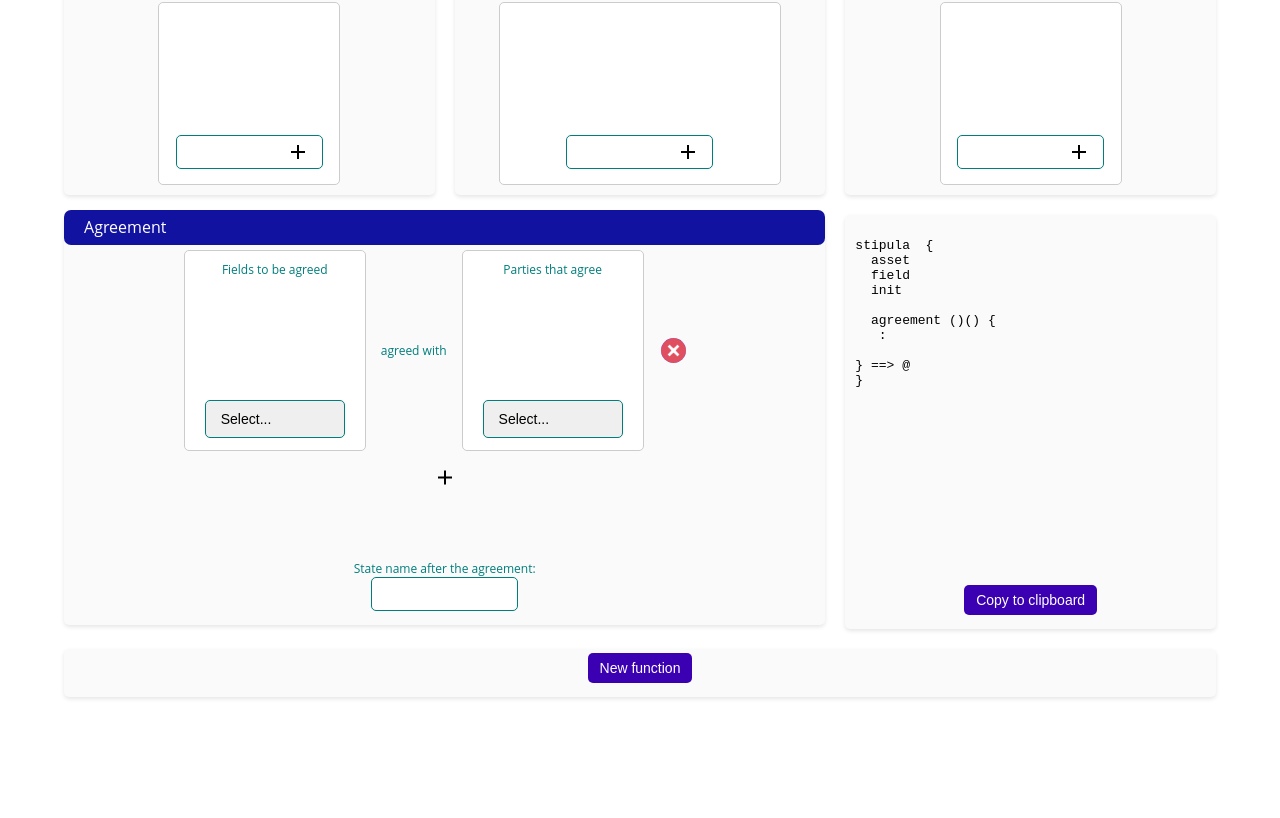
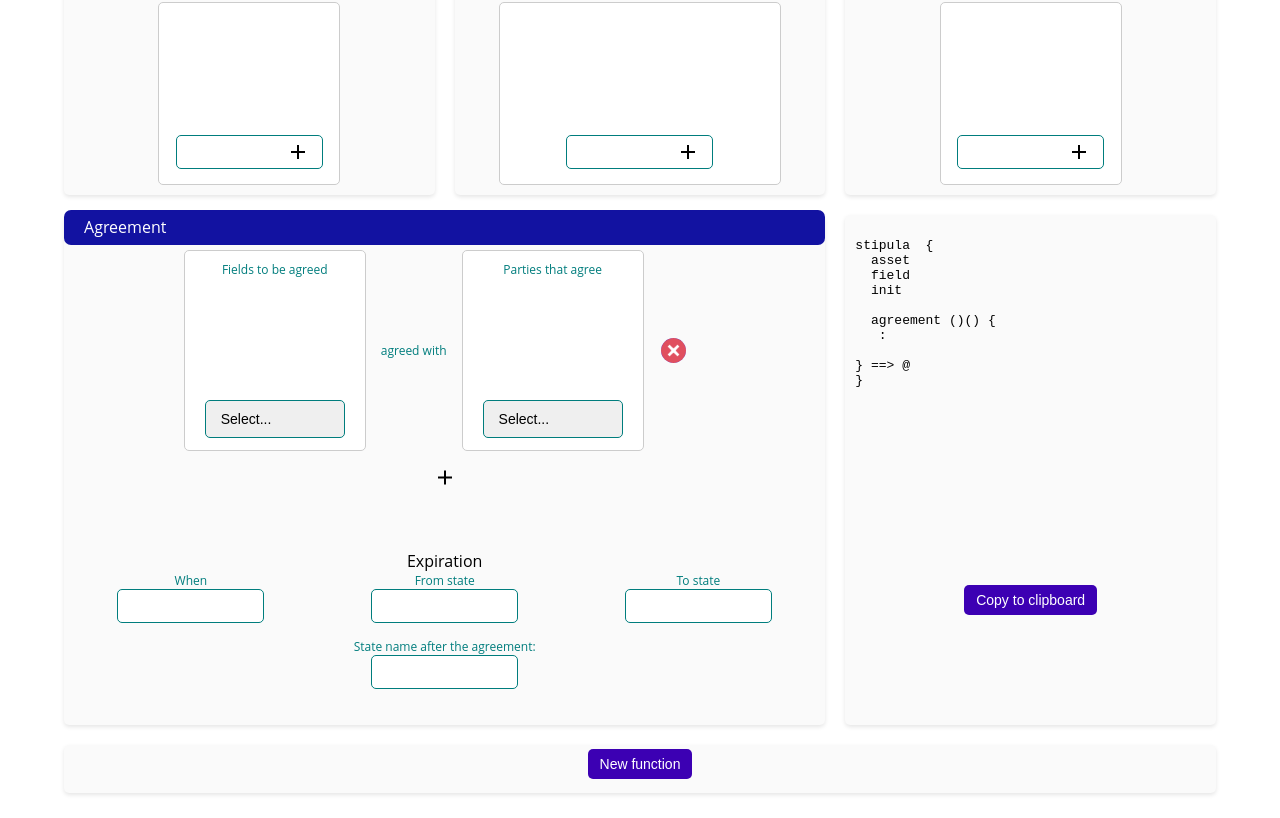
Before and after one commit to stipula-language/stipula-editor, a React (Create React App) app: page / in a window 1280 px wide. Shown: the part 571-1389 px from the top of the page. Before the commit the page ends 1293 px from the top, so only its background shows below. Built offline with nearby package versions, Linux system fonts and the light colour scheme.

Commit message:
End of interface feature implementation

```diff
--- a/src/components/Agreement.jsx
+++ b/src/components/Agreement.jsx
@@ -3,6 +3,10 @@ import { cleanStr } from "./Contract";
 function Agreement(props) {
   const [empty, setEmpty] = useState("");
 
+  function handleChangeExpiration(key, value) {
+    props.expiration[key] = value;
+    props.setExpiration(props.expiration);
+  }
   function handleChangeState(value) {
     props.setState(value);
   }
@@ -127,6 +131,27 @@ function Agreement(props) {
           }
         ></button>
       </div>
+      <div>Expiration</div>
+      <div style={{display: 'flex'}}>
+        <span style={{margin: 'auto'}}>
+          <label>When</label>
+          <input type="text" value={props.expiration.expireTime} onChange={
+            (e) => {handleChangeExpiration('expireTime', e.target.value);
+          }} />
+        </span>
+        <span style={{margin: 'auto'}}>
+          <label>From state</label>
+          <input type="text" value={props.expiration.sourceState} onChange={
+            (e) => {handleChangeExpiration('sourceState', e.target.value);
+          }} />
+        </span>
+        <span style={{margin: 'auto'}}>
+          <label>To state</label>
+          <input type="text" value={props.expiration.destinationState} onChange={(e) => {
+            handleChangeExpiration('destinationState', e.target.value);
+          }} />
+        </span>
+      </div>
       <div className="grid-state">
         <label htmlFor="ag-state">State name after the agreement:</label>
         <input
--- a/src/components/Contract.js
+++ b/src/components/Contract.js
@@ -9,6 +9,11 @@ export class Contract {
     this.firstState = "";
     this.parties = [];
     this.agreements = [{ parties: [], fields: [] }];
+    this.expiration = {
+      expireTime: '',
+      sourceState: '',
+      destinationState: ''
+    };
     this.functions = [];
     this.HOinputs = [];
   }
@@ -180,6 +185,9 @@ export function getCode(contract) {
     agreement += ag.parties.join(", ") + " : " + ag.fields.join(", ") + "\n";
   });
   var fun = printFunctions(contract.functions);
+  if(contract.expiration.expireTime && contract.expiration.sourceState && contract.expiration.destinationState) {
+    agreement += `  ${contract.expiration.expireTime} >> @${contract.expiration.sourceState} {_} @${contract.expiration.destinationState}`;
+  }
   agreement += "\n} ==> @" + contract.firstState;
 
   //FUNCTIONS
--- a/src/components/ContractView.jsx
+++ b/src/components/ContractView.jsx
@@ -108,6 +108,13 @@ function ContractView(props) {
               }
               parties={cont.parties}
               fields={cont.fields}
+              expiration={cont.expiration}
+              setExpiration={(element) => {
+                setCont({
+                  ...cont,
+                  expiration: element
+                });
+              }}
               state={cont.firstState}
               setState={(element) => setCont({ ...cont, firstState: element })}
             />
--- a/src/index.css
+++ b/src/index.css
@@ -316,7 +316,7 @@ button {
 }
 .grid-agreement {
   grid-column: 1 / 3;
-  height: 400px;
+  height: 500px;
 }
 .grid-agreement .add-button {
   grid-column: 1/-1;
```
